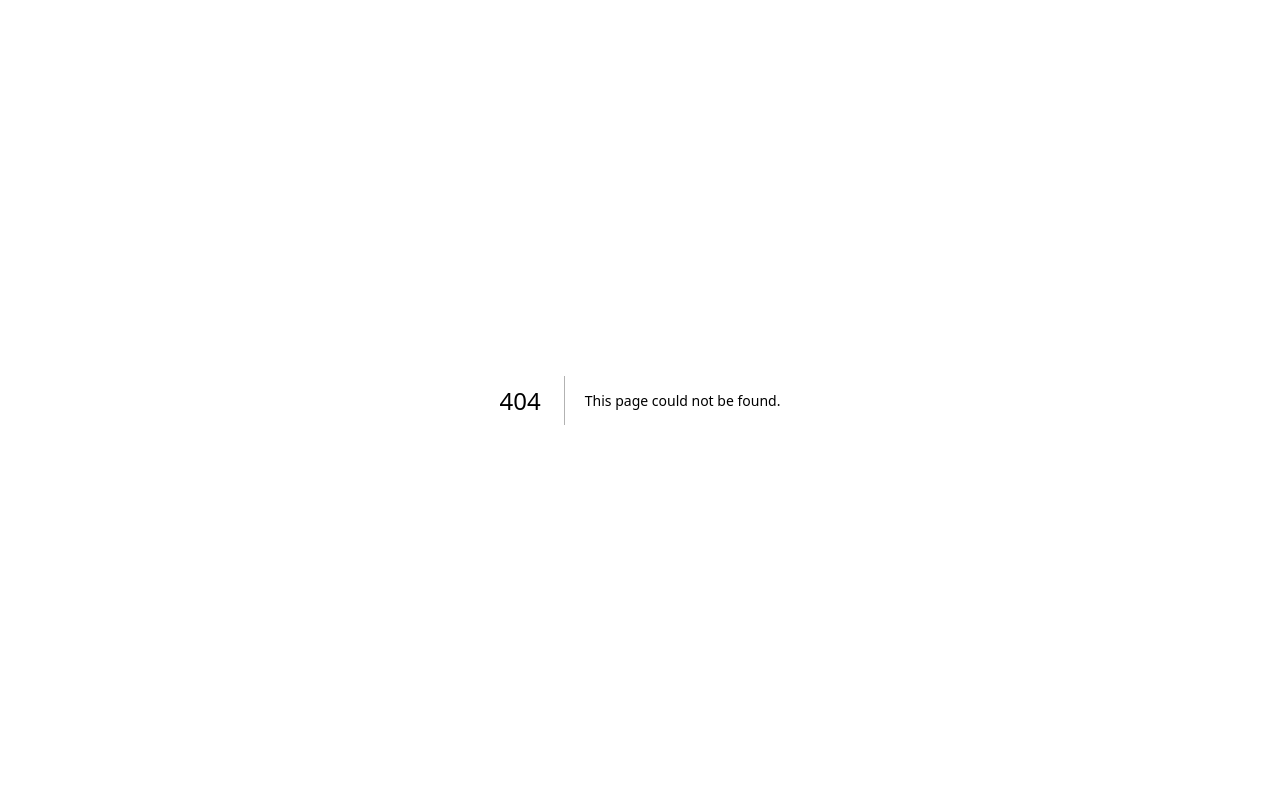
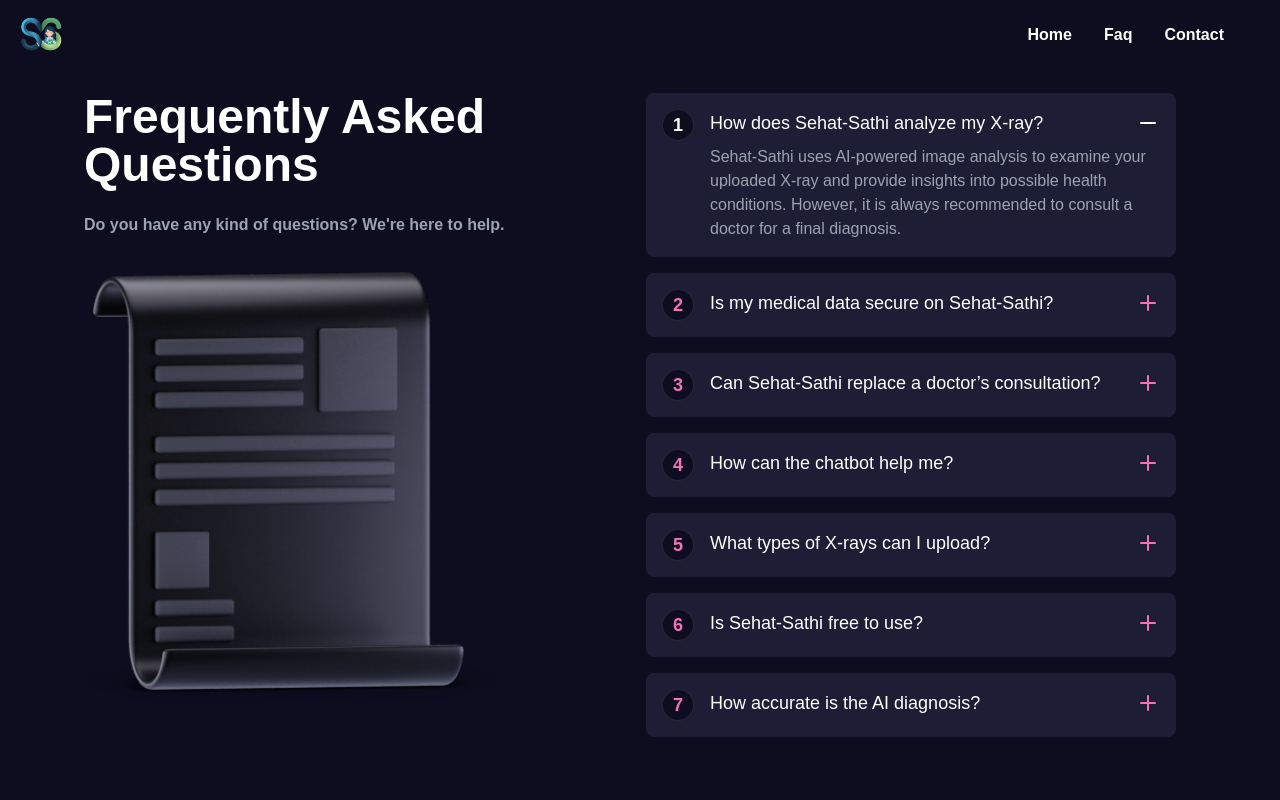
Before and after one commit to AyushGiri190/Sehat-Sathi-Ai-Assistant, a Next.js app in the folder frontend/: page /faq in a window 1280 px wide. Before the commit this address had no page. Shown: the top 800 px of the page. Built offline with nearby package versions, Linux system fonts and the light colour scheme.

Commit message:
made a faq page

```diff
--- a/frontend/package.json
+++ b/frontend/package.json
@@ -14,6 +14,7 @@
     "axios": "^1.7.9",
     "class-variance-authority": "^0.7.1",
     "clsx": "^2.1.1",
+    "framer-motion": "^12.4.10",
     "lucide-react": "^0.475.0",
     "next": "15.1.7",
     "react": "^19.0.0",
--- /dev/null
+++ b/frontend/src/app/faq/page.tsx
@@ -0,0 +1,9 @@
+import  FAQPage  from "@/components/faq/Faq";
+
+export default function HomePage() {
+    return (
+      <div>
+       <FAQPage/>
+      </div>
+    );
+  }
--- /dev/null
+++ b/frontend/src/components/faq/Faq.tsx
@@ -0,0 +1,100 @@
+"use client";
+import { useState } from "react";
+import { motion } from "framer-motion";
+import { Plus, Minus } from "lucide-react";
+import Navbar from "../navBar/navBar";
+import ContactUs from "../navBar/contactUs";
+
+const faqs = [
+    { question: "How does Sehat-Sathi analyze my X-ray?", answer: "Sehat-Sathi uses AI-powered image analysis to examine your uploaded X-ray and provide insights into possible health conditions. However, it is always recommended to consult a doctor for a final diagnosis." },
+    { question: "Is my medical data secure on Sehat-Sathi?", answer: "Yes, we prioritize user privacy. All uploaded images and chat data are securely stored and not shared with third parties." },
+    { question: "Can Sehat-Sathi replace a doctor’s consultation?", answer: "No, Sehat-Sathi provides AI-based assistance but should not be used as a substitute for professional medical advice. Always consult a healthcare professional for accurate diagnosis and treatment." },
+    { question: "How can the chatbot help me?", answer: "Our chatbot provides guidance on dietary recommendations, symptoms, possible causes of diseases, and general health advice based on your queries." },
+    { question: "What types of X-rays can I upload?", answer: "You can upload X-rays of the chest, brain, lungs, and tuberculosis screening. Other scans are a work in progress, and we are continuously improving our model to support more types of medical imaging in the future. Stay tuned for updates!"},
+    {question:"Is Sehat-Sathi free to use?",answer:"Yes, basic services like X-ray analysis and chatbot consultation are free. However, we may introduce premium features in the future."},
+    {question:"How accurate is the AI diagnosis?",answer:"While our AI is trained on a vast dataset, it is not 100% accurate. It provides probable diagnoses, but a medical professional should always confirm the results."}
+]
+
+const FAQPage = () => {
+    const [openIndex, setOpenIndex] = useState<number>(0); // First question open by default
+
+    const toggleFAQ = (index: number) => {
+        setOpenIndex((prevIndex) => (prevIndex === index ? -1 : index));
+    };
+
+    return (
+        <div className="bg-[#0D0D1F]">
+            <Navbar />
+            <div className="min-h-screen bg-[#0D0D1F] text-white p-6 flex flex-col md:flex-row items-start justify-center gap-8 ml-10 mr-10">
+
+                {/* Left Section (Image & Heading) */}
+                <div className="w-full md:w-1/2 flex flex-col items-start space-y-6 ml-5">
+                    <h1 className="text-5xl font-bold">Frequently Asked <br />Questions</h1>
+                    <p className="text-gray-400 font-bold">Do you have any kind of questions? We're here to help.</p>
+                    <img
+                        src="/faq.png"
+                        alt="FAQ Illustration"
+                        className="w-full max-w-md h-auto object-cover rounded-lg"
+                    />
+                </div>
+
+                {/* Right Section (FAQs) */}
+                <div className="w-full md:w-1/2 space-y-4 mr-10">
+                    {faqs.map((faq, index) => (
+                        <div
+                            key={index}
+                            className="bg-[#1d1e35] p-4 rounded-lg cursor-pointer flex items-start"
+                            onClick={() => toggleFAQ(index)}
+                        >
+                            {/* Number Section with Circular Effect */}
+                            <div className="relative flex items-center mr-4">
+                                <span
+                                    className={`w-8 h-8 flex items-center justify-center rounded-full text-lg font-bold
+                                        ${openIndex === index ? "text-white" : "text-pink-400"}`}
+                                    style={{
+                                        backgroundColor: "#0D0D1F",
+                                        border: "1px solid rgba(255, 255, 255, 0.1)",
+                                    }}
+                                >
+                                    {index + 1}
+                                </span>
+                            </div>
+
+                            {/* Question & Answer Section */}
+                            <div className="flex-1">
+                                <div className="flex justify-between items-center">
+                                    <span className="text-lg font-medium block">{faq.question}</span>
+                                    <motion.div
+                                        animate={{ rotate: openIndex === index ? 180 : 0 }}
+                                        transition={{ duration: 0.3 }}
+                                    >
+                                        {openIndex === index ? (
+                                            <Minus className="text-white" />
+                                        ) : (
+                                            <Plus className="text-pink-400" />
+                                        )}
+                                    </motion.div>
+                                </div>
+
+                                {/* Answer Section */}
+                                {openIndex === index && (
+                                    <motion.p
+                                        initial={{ opacity: 0, height: 0 }}
+                                        animate={{ opacity: 1, height: "auto" }}
+                                        transition={{ duration: 0.3 }}
+                                        className="text-gray-400 mt-2"
+                                    >
+                                        {faq.answer}
+                                    </motion.p>
+                                )}
+                            </div>
+                        </div>
+                    ))}
+                </div>
+            </div>
+            <ContactUs />
+        </div>
+    );
+};
+
+export default FAQPage;
--- a/frontend/src/components/navBar/Blog.tsx
+++ b/frontend/src/components/navBar/Blog.tsx
@@ -14,7 +14,7 @@ const BlogPost = () => {
             {/* Content */}
             <div className="grid md:grid-cols-2 gap-20 mt-12 max-w-5xl mx-auto px-6 md:px-10">
                 {/* Left Content */}
-                <div className="space-y-20">
+                <div className="space-y-10">
                     <div>
                         <h2 className="text-xl font-semibold flex items-center gap-2 mt-2">
                             <span className="text-pink-500 text-3xl">●</span> Who We Are?
@@ -32,12 +32,6 @@ const BlogPost = () => {
                             Sehat-Sathi is here to assist you with reliable health insights. Whether you need help understanding a diagnosis, learning preventive measures, or using our AI tools, we are committed to guiding you at every step.
                         </p>
                     </div>
-                </div>
-
-                {/* Right Content (Image + Vision) */}
-                <div className="flex flex-col items-center md:items-start space-y-10">
-                    <Image src="/blog.jpeg" alt="Sehat-Sathi" width={300} height={220} className="rounded-lg" />
-
                     <div>
                         <h2 className="text-xl font-semibold flex items-center gap-2">
                             <span className="text-pink-500 text-3xl">●</span> Vision
@@ -47,6 +41,13 @@ const BlogPost = () => {
                         </p>
                     </div>
                 </div>
+
+                {/* Right Content (Image + Vision) */}
+                <div className="flex flex-col items-center md:items-start space-y-10 mt-16 ml-10">
+                    <Image src="/blog.jpeg" alt="Sehat-Sathi" width={400} height={400} className="rounded-lg" />
+
+
+                </div>
             </div>
         </div>
     );
--- a/frontend/src/components/navBar/navBar.tsx
+++ b/frontend/src/components/navBar/navBar.tsx
@@ -20,7 +20,7 @@ const Navbar = () => {
       {/* Centered Navigation Links */}
       <div className="hidden md:flex space-x-8 text-white font-semibold">
         <Link href="/" className="hover:text-[#df86aa]">Home</Link>
-        <Link href="/blog" className="hover:text-[#df86aa]">Blog</Link>
+        <Link href="/faq" className="hover:text-[#df86aa]">Faq</Link>
         <Link href="/contact" className="hover:text-[#df86aa]">Contact</Link>
       </div>
 
@@ -35,7 +35,7 @@ const Navbar = () => {
           <SheetContent side="left" className="bg-[#0B0C10] text-white">
             <div className="flex flex-col space-y-4 mt-6">
               <Link href="/" onClick={() => setOpen(false)}>Home</Link>
-              <Link href="/blog" onClick={() => setOpen(false)}>Blog</Link>
+              <Link href="/blog" onClick={() => setOpen(false)}>Faq</Link>
               <Link href="/contact" onClick={() => setOpen(false)}>Contact</Link>
             </div>
           </SheetContent>
```
Also changed, not shown: frontend/public/faq.png (added), 1 other file (tests, documents, lock files or other folders).
